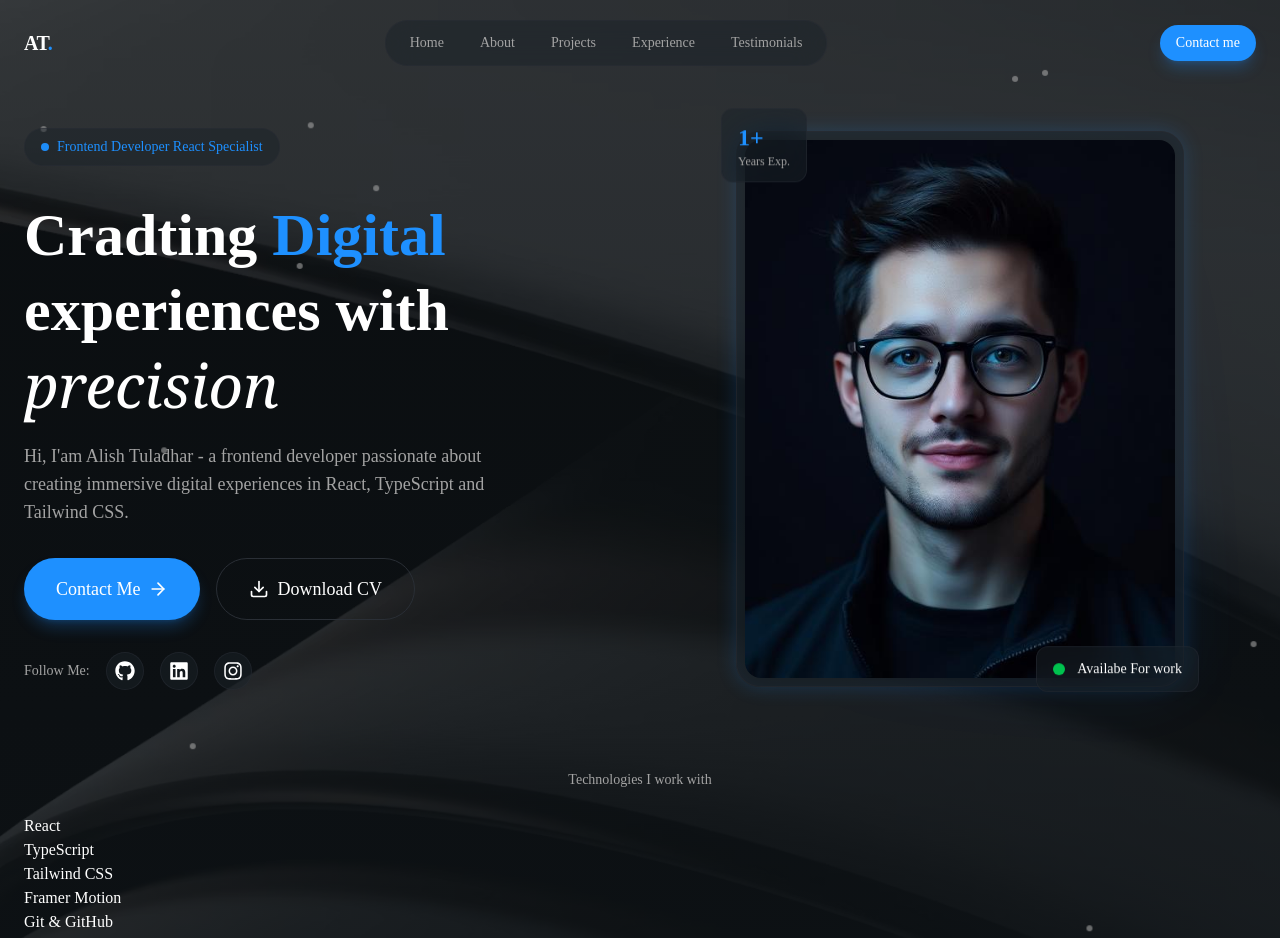
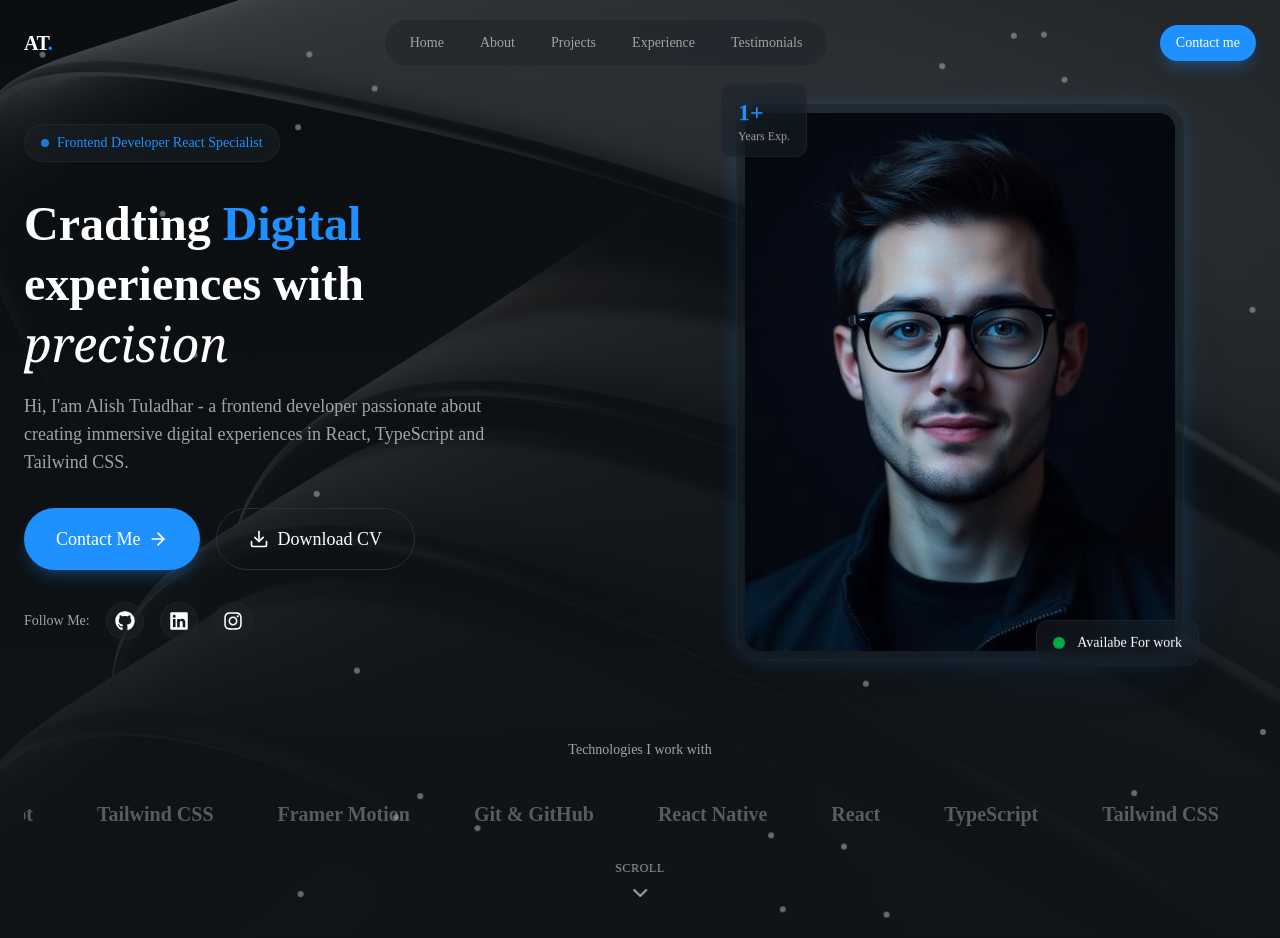
Before and after one commit to Alish545/alish-portfolio, a React (Vite) app: page / in a window 1280 px wide. Shown: the top 938 px of the page. Built offline with nearby package versions, Linux system fonts and the light colour scheme; a web font is replaced by a local one.

Commit message:
Updated the hero section Padding top and content text size

```diff
--- a/src/index.css
+++ b/src/index.css
@@ -104,6 +104,20 @@
     }
   }
 
+  @keyframes marquee {
+    0% {
+      transform: translateX(0);
+    }
+
+    100% {
+      transform: translateX(-100%);
+    }
+  }
+
+  .animate-marquee {
+    animation: marquee 30s linear infinite;
+  }
+
   .animate-fade-in {
     animation: fade-in 0.6s ease-out both;
   }
--- a/src/section/Hero.tsx
+++ b/src/section/Hero.tsx
@@ -1,6 +1,6 @@
 import { AnimatedBorderButton } from "@/components/AnimatiedBorderButton";
 import Button from "@/components/Button";
-import { ArrowRight, Download } from "lucide-react";
+import { ArrowRight, ChevronDown, Download } from "lucide-react";
 
 import { FaGithub, FaLinkedin, FaInstagram } from "react-icons/fa";
 
@@ -15,7 +15,7 @@ const skills = [
 
 const Hero = () => {
   return (
-    <section className="relative min-h-screen flex items-center overflow-hidden">
+    <section className="relative min-h-screen flex items-center" id="home">
       {/* BG */}
       <div className="absolute inset-0">
         <img
@@ -44,7 +44,7 @@ const Hero = () => {
       </div>
 
       {/* Content */}
-      <div className="container mx-auto px-6 pt-32 pb-200 relative z-10">
+      <div className="container mx-auto px-6 pt-26 pb-24 relative z-10">
         <div className="grid lg:grid-cols-2 gap-12 items-center">
           {/* Left Column */}
           <div className="space-y-8">
@@ -57,7 +57,7 @@ const Hero = () => {
 
             {/* headline */}
             <div className="space-y-4">
-              <h1 className="text-5xl md: text-6xl lg:text=7xl font-bold leading-tight animate-fade-in animation-delay-100">
+              <h1 className="text-4xl md:text-5xl lg:text-5xl font-bold leading-tight animate-fade-in animation-delay-100">
                 Cradting{" "}
                 <span className="text-primary glow-text">Digital </span> <br />
                 experiences with
@@ -147,17 +147,32 @@ const Hero = () => {
           <p className="text-sm text-muted-foreground mb-6 text-center">
             Technologies I work with
           </p>
-          <div className="relative">
-            <div>
+          <div className="relative overflow-hidden">
+            <div className="flex animate-marquee">
               {[...skills, ...skills].map((skill, idx) => (
-                <div key={idx}>
-                  <span>{skill}</span>
+                <div key={idx} className="flex-shrink-0 px-8 py-4">
+                  <span className="text-xl font-semibold text-muted-foreground/50 hover:text-muted-foreground transition-colors duration-300 cursor-pointer">
+                    {skill}
+                  </span>
                 </div>
               ))}
             </div>
           </div>
         </div>
       </div>
+
+      <div className="absolute bottom-8 left-1/2 -translate-x-1/2 animate-fade-in animation-delay-800 cursor-pointer z-10">
+        {" "}
+        <a
+          href="#about"
+          className="flex flex-col items-center gap-2 text-muted-foreground z-10"
+        >
+          <span className="text-xs uppercase tracking-wider hover:text-primary transition-colors duration-300">
+            Scroll
+          </span>
+          <ChevronDown className="w-6 h-6 animate-bounce" />
+        </a>
+      </div>
     </section>
   );
 };
```
